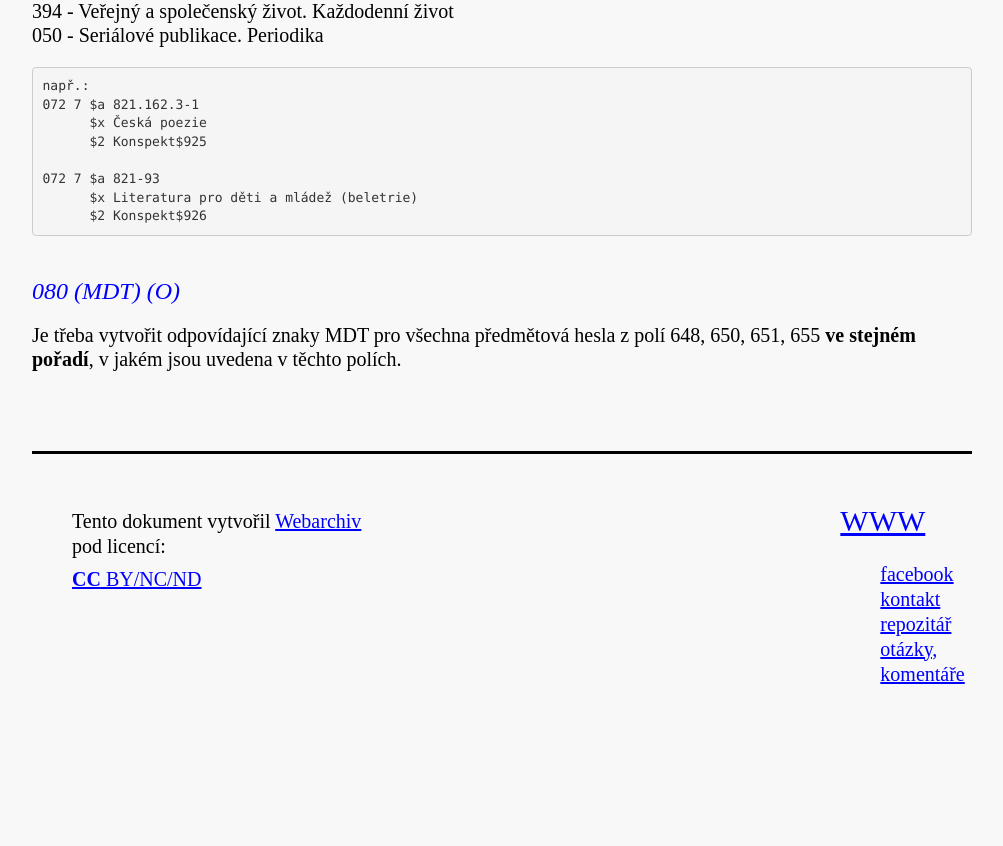
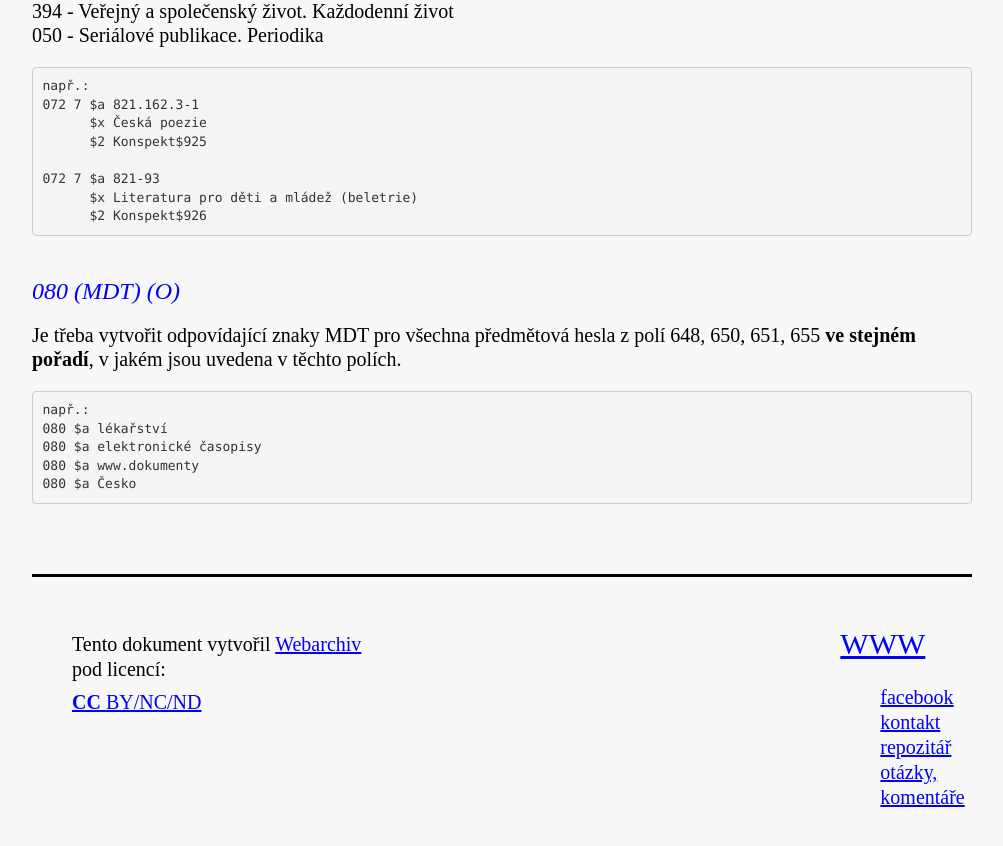
Before and after one commit to WebarchivCZ/katalogizacni-manual, a Jekyll site: the page built from _posts/2017-06-22-identifikacni-cisla.md, in a window 1280 px wide and 900 px high, scrolled down 2304 px. Shown: the top 846 px of the window, without its empty margins (138-1141 px from the left). Built offline with Jekyll 4.4.1, drawn with Linux system fonts in a browser that asks for light colours; before the commit the page ends 3081 px from its top, so only the background shows below that.

Commit message:
edit UDC

````diff
--- a/_posts/2017-06-22-identifikacni-cisla.md
+++ b/_posts/2017-06-22-identifikacni-cisla.md
@@ -89,3 +89,11 @@ např.:
 ```
 ### 080 (MDT) (O)
 Je třeba vytvořit odpovídající znaky MDT pro všechna předmětová hesla z polí 648, 650, 651, 655 **ve stejném pořadí**, v jakém jsou uvedena v těchto polích.
+
+```
+např.:
+080 $a lékařství
+080 $a elektronické časopisy
+080 $a www.dokumenty
+080 $a Česko
+```
````
Also changed, not shown: _posts/2017-06-20-nazev.md (+1 -1 lines).
